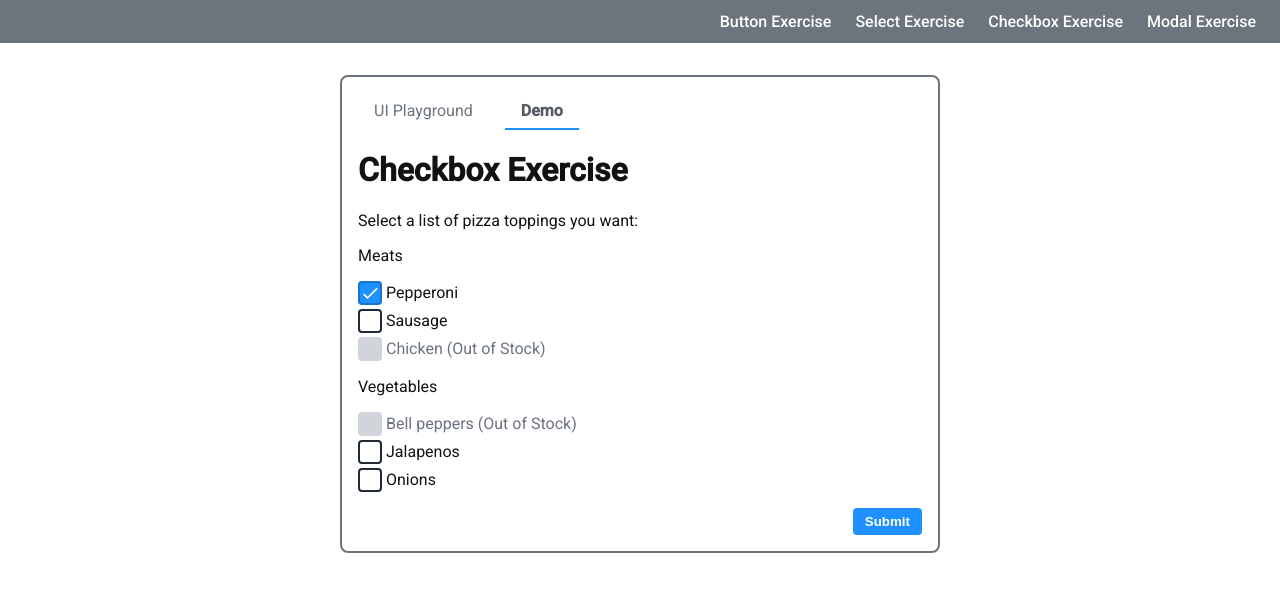
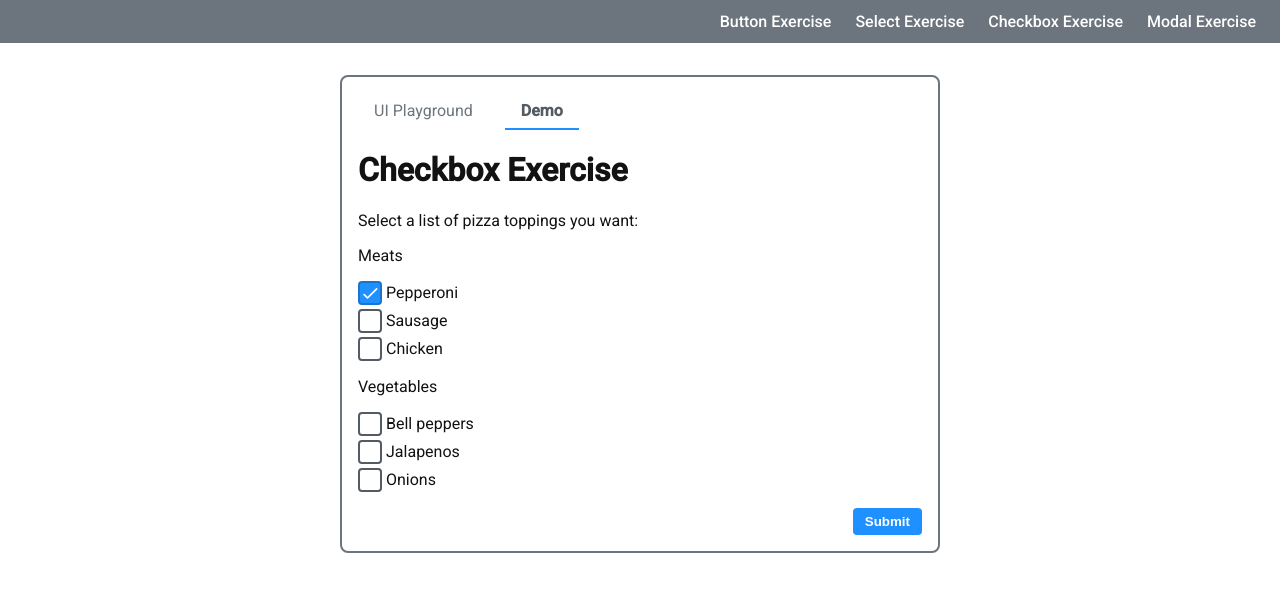
Before and after one commit to bitovi/angular-technical-exercises, an Angular app: page /checkbox-exercise/demo in a window 1280 px wide. Shown: the top 592 px of the page. Built offline with nearby package versions, Linux system fonts and the light colour scheme.

Commit message:
removed disable state from checkbox

```diff
--- a/src/app/exercises/checkbox-exercise/components/checkbox/checkbox.component.html
+++ b/src/app/exercises/checkbox-exercise/components/checkbox/checkbox.component.html
@@ -2,7 +2,6 @@
   <input
     type="checkbox"
     [checked]="checked"
-    [disabled]="disabled"
     (change)="onCheckboxChange($event)"
   />
 
--- a/src/app/exercises/checkbox-exercise/components/checkbox/checkbox.component.scss
+++ b/src/app/exercises/checkbox-exercise/components/checkbox/checkbox.component.scss
@@ -4,24 +4,16 @@
 // Be sure to ask for any clarifications for any styles not already listed here.
 
 $background-color: $color-white;
-$border-color: #1f2937;
+$border-color: $color-secondary-active;
 
 $background-color-checked: $color-primary;
 $border-color-checked: $color-primary-active;
-
-$background-color-disabled: $background-color-disabled;
-$border-color-disabled: $background-color-disabled;
 
 :host {
   display: block;
   cursor: pointer;
   width: fit-content;
   margin-bottom: 4px;
-}
-
-:host.disabled {
-  color: $color-disabled;
-  cursor: not-allowed;
 }
 
 label {
@@ -54,8 +46,8 @@ input[type="checkbox"] {
   $background-color: $background-color;
 }
 
-:not(:disabled):hover + .checkbox-box,
-:not(:disabled):focus-visible + .checkbox-box {
+:hover + .checkbox-box,
+:focus-visible + .checkbox-box {
   outline: 2px solid $color-focus-ring;
   outline-offset: 2px;
 }
@@ -64,9 +56,3 @@ input[type="checkbox"]:checked + .checkbox-box {
   background-color: $background-color-checked;
   border-color: $border-color-checked;
 }
-
-/* Disabled */
-input[type="checkbox"]:disabled + .checkbox-box {
-  background-color: $background-color-disabled;
-  border-color: $background-color-disabled;
-}
--- a/src/app/exercises/checkbox-exercise/components/checkbox/checkbox.component.ts
+++ b/src/app/exercises/checkbox-exercise/components/checkbox/checkbox.component.ts
@@ -1,7 +1,6 @@
 import {
   Component,
   EventEmitter,
-  HostBinding,
   Input,
   Output,
 } from '@angular/core';
@@ -19,10 +18,6 @@ export class CheckboxComponent {
 
   @Input() checked?: boolean = false;
 
-  @HostBinding('class.disabled')
-  @Input()
-  disabled?: boolean = false;
-
   @Output() checkboxIsToggled: EventEmitter<boolean> = new EventEmitter<boolean>();
 
   /**
--- a/src/app/exercises/checkbox-exercise/demo/demo.component.html
+++ b/src/app/exercises/checkbox-exercise/demo/demo.component.html
@@ -5,7 +5,6 @@
   <app-checkbox
     [label]="meat.text"
     [checked]="meat.checked"
-    [disabled]="meat.disabled"
     (checkboxIsToggled)="toggleCheckbox(meat)"
   ></app-checkbox>
 }
@@ -15,7 +14,6 @@
   <app-checkbox
     [label]="vegetable.text"
     [checked]="vegetable.checked"
-    [disabled]="vegetable.disabled"
     (checkboxIsToggled)="toggleCheckbox(vegetable)"
   ></app-checkbox>
 }
--- a/src/app/exercises/checkbox-exercise/demo/demo.component.ts
+++ b/src/app/exercises/checkbox-exercise/demo/demo.component.ts
@@ -13,11 +13,11 @@ export class DemoComponent {
   meats = [
     { text: 'Pepperoni', checked: true },
     { text: 'Sausage' },
-    { text: 'Chicken (Out of Stock)', disabled: true }
+    { text: 'Chicken' }
   ];
 
-  vegetables: { text: string; checked?: boolean; disabled?: boolean }[] = [
-    { text: 'Bell peppers (Out of Stock)', disabled: true },
+  vegetables: { text: string; checked?: boolean; }[] = [
+    { text: 'Bell peppers' },
     { text: 'Jalapenos' },
     { text: 'Onions' },
   ];
--- a/src/app/exercises/checkbox-exercise/ui/ui.component.html
+++ b/src/app/exercises/checkbox-exercise/ui/ui.component.html
@@ -1,26 +1,25 @@
 <div class="ui-container">
   <app-checkbox
-    label="Option 1"
+    label="Checked"
     [checked]="true"
     (checkboxIsToggled)="onCheckboxChange($event)"
   ></app-checkbox>
 
   <app-checkbox
-    label="Option 2"
+    label="Checked and Hover"
+    [checked]="true"
+    (checkboxIsToggled)="onCheckboxChange($event)"
+  ></app-checkbox>
+
+  <app-checkbox
+    label="Unchecked"
     [checked]="false"
     (checkboxIsToggled)="onCheckboxChange($event)"
   ></app-checkbox>
 
   <app-checkbox
-    label="Option 3"
-    [checked]="true"
-    [disabled]="true"
-    (checkboxIsToggled)="onCheckboxChange($event)"
-  ></app-checkbox>
-
-  <app-checkbox
-    label="Option 4"
-    [disabled]="true"
+    label="Unchecked and Hover"
+    [checked]="false"
     (checkboxIsToggled)="onCheckboxChange($event)"
   ></app-checkbox>
 </div>
--- a/src/app/exercises/checkbox-exercise/ui/ui.component.scss
+++ b/src/app/exercises/checkbox-exercise/ui/ui.component.scss
@@ -6,4 +6,5 @@ img {
   position: relative;
   // Corrects the outline to line up properly with the actual checkboxes
   left: -4px;
+  top: -1px;
 }
```
Also changed, not shown: public/checkbox-examples.png.
